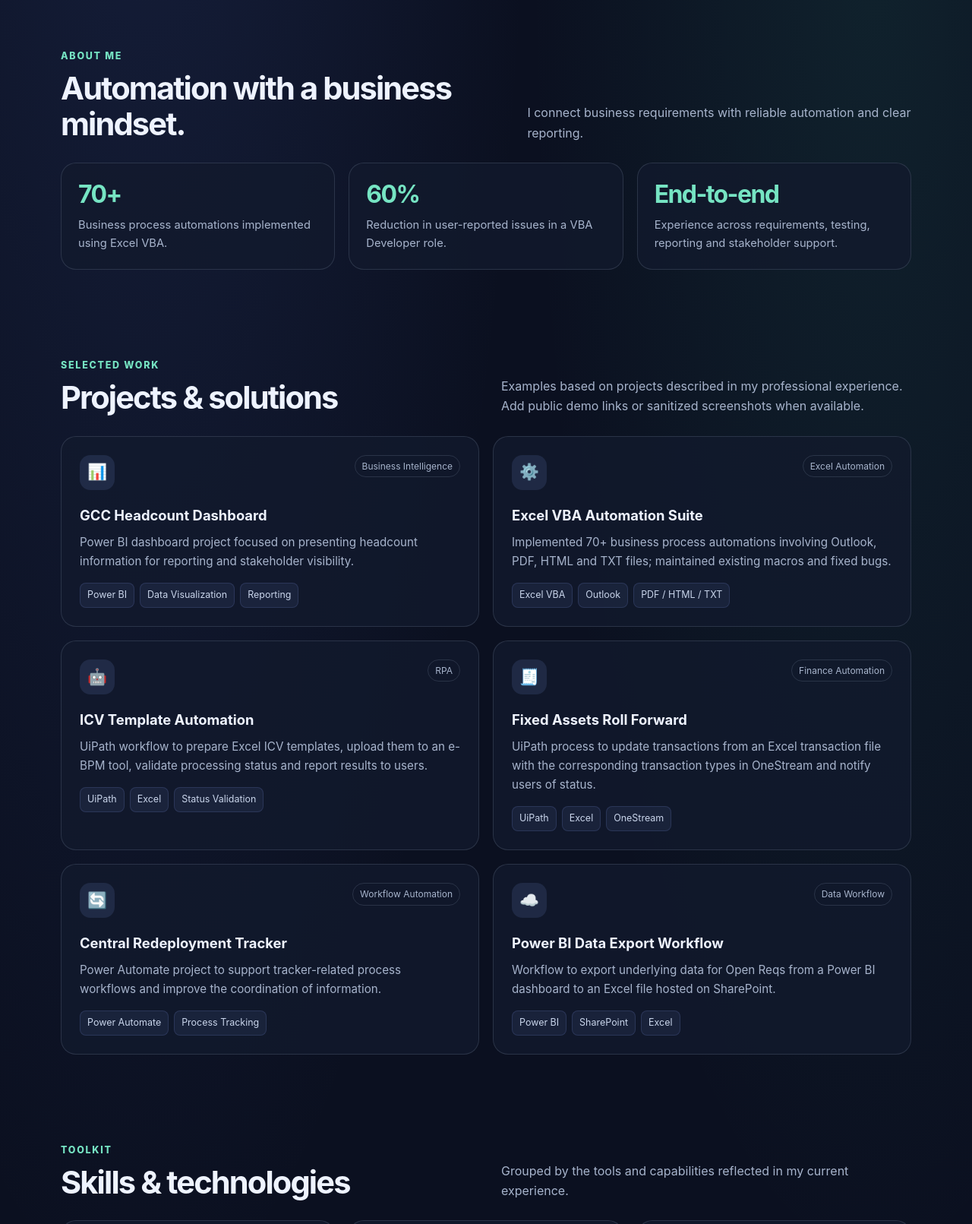
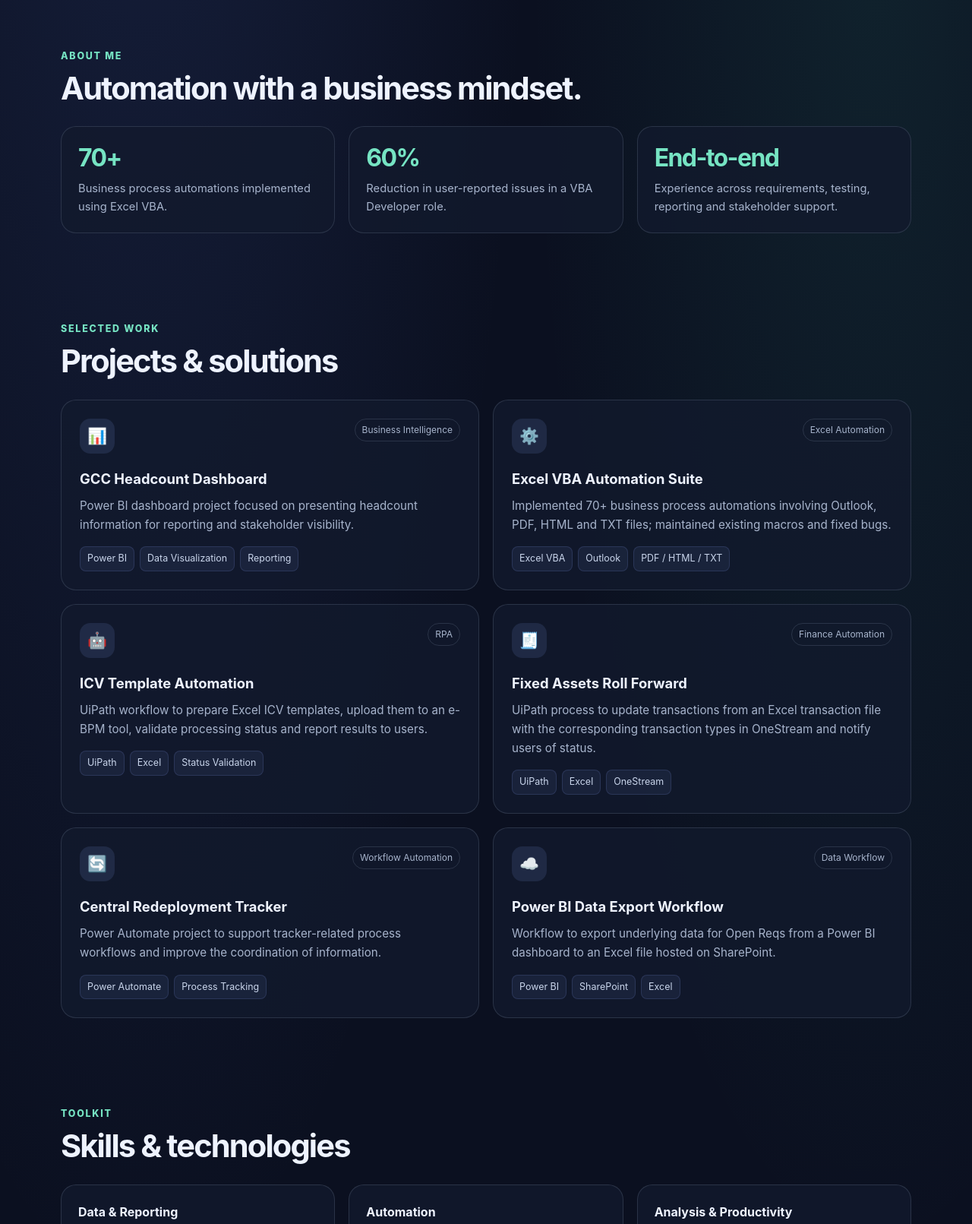
Before and after one commit to PiyushSalunke-GH/PiyushSalunke, a plain HTML site: page index.html in a window 1280 px wide. Shown: the part 720-2331 px from the top of the page at 76% size. Drawn offline with Linux system fonts and the light colour scheme.

Commit message:
Add files via upload

```diff
--- a/index.html
+++ b/index.html
@@ -154,7 +154,6 @@
       <div class="container">
         <div class="section-head">
           <div><div class="kicker">About me</div><h2 class="section-title">Automation with a business mindset.</h2></div>
-          <p class="section-desc">I connect business requirements with reliable automation and clear reporting.</p>
         </div>
         <div class="grid stats">
           <div class="stat"><strong>70+</strong><span>Business process automations implemented using Excel VBA.</span></div>
@@ -168,7 +167,6 @@
       <div class="container">
         <div class="section-head">
           <div><div class="kicker">Selected work</div><h2 class="section-title">Projects & solutions</h2></div>
-          <p class="section-desc">Examples based on projects described in my professional experience. Add public demo links or sanitized screenshots when available.</p>
         </div>
         <div class="grid projects">
           <article class="card">
@@ -215,7 +213,6 @@
       <div class="container">
         <div class="section-head">
           <div><div class="kicker">Toolkit</div><h2 class="section-title">Skills & technologies</h2></div>
-          <p class="section-desc">Grouped by the tools and capabilities reflected in my current experience.</p>
         </div>
         <div class="grid skills">
           <div class="skill-group"><h3>Data & Reporting</h3><div class="chips"><span class="chip">Power BI</span><span class="chip">Excel Dashboards</span><span class="chip">Pivot Tables</span><span class="chip">Data Visualization</span><span class="chip">Workday Reporting</span></div></div>
@@ -232,7 +229,6 @@
       <div class="container">
         <div class="section-head">
           <div><div class="kicker">Career</div><h2 class="section-title">Professional experience</h2></div>
-          <p class="section-desc">Experience spanning business intelligence, automation development, CRM and customer relations.</p>
         </div>
         <div class="timeline">
           <article class="timeline-item">
```
